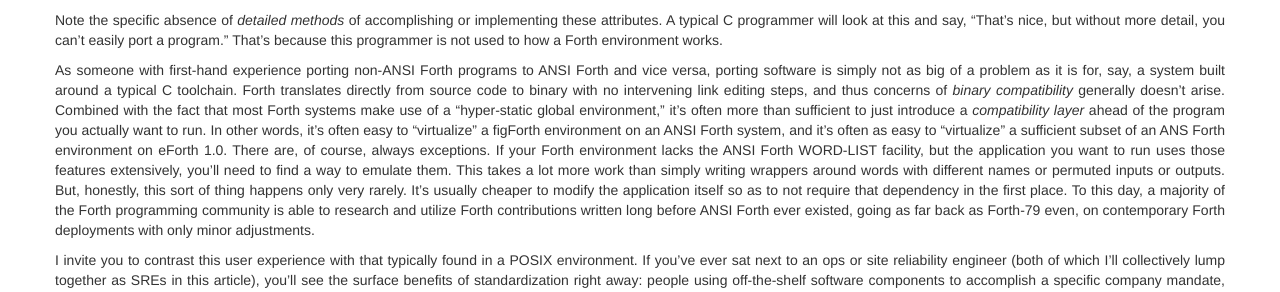
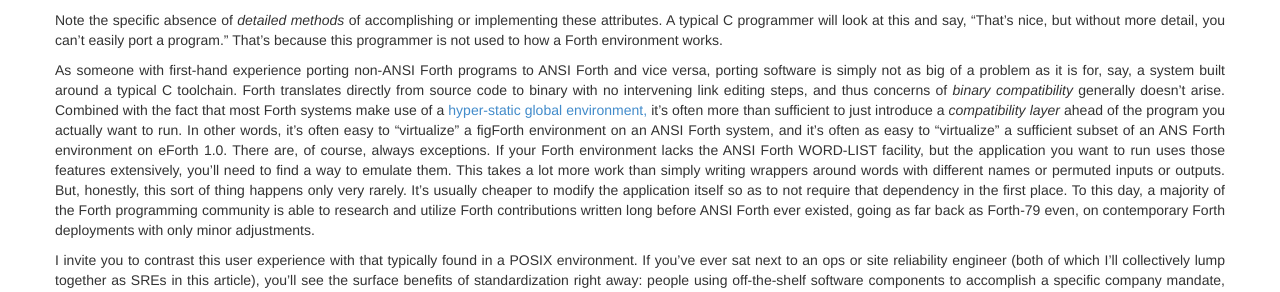
Before and after one commit to sam-falvo/sam-falvo.github.io, a Jekyll site: the page built from _posts/2016-12-18-thoughts-on-forth.md, in a window 1280 px wide. Shown: the part 983-1275 px from the top of the page. Built offline with Jekyll 4.4.1, drawn with Linux system fonts in a browser that asks for light colours; some of the changed lines change nothing that is shown.

Commit message:
clarification

```diff
--- a/_posts/2016-12-18-thoughts-on-forth.md
+++ b/_posts/2016-12-18-thoughts-on-forth.md
@@ -84,7 +84,8 @@ As someone with first-hand experience porting non-ANSI Forth programs to ANSI Fo
 porting software is simply not as big of a problem as it is for, say, a system built around a typical C toolchain.
 Forth translates directly from source code to binary with no intervening link editing steps,
 and thus concerns of *binary compatibility* generally doesn't arise.
-Combined with the fact that most Forth systems make use of a "hyper-static global environment,"
+Combined with the fact that most Forth systems make use of a
+[hyper-static global environment,](http://wiki.c2.com/?HyperStaticGlobalEnvironment)
 it's often more than sufficient to just introduce a *compatibility layer* ahead of the program you actually want to run.
 In other words, it's often easy to "virtualize" a figForth environment on an ANSI Forth system,
 and it's often as easy to "virtualize" a sufficient subset of an ANS Forth environment on eForth 1.0.
```
